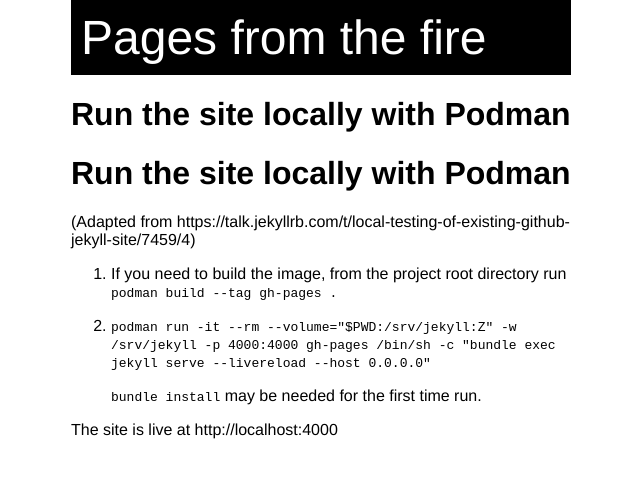
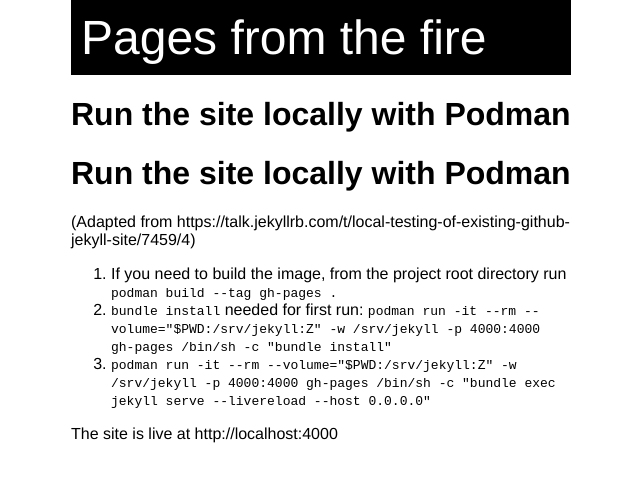
Before and after one commit to kghose/kghose.github.io, a Jekyll site: the page built from runlocally.md, in a window 1280 px wide. Shown: the top 482 px of the page, without its empty margins (319-959 px from the left). Built offline with Jekyll 4.4.1, drawn with Linux system fonts in a browser that asks for light colours; our own code applies the rules of GitHub Pages for plain Markdown files.

Commit message:
Add bundle install command.

```diff
--- a/runlocally.md
+++ b/runlocally.md
@@ -5,8 +5,8 @@ https://talk.jekyllrb.com/t/local-testing-of-existing-github-jekyll-site/7459/4)
 
 1. If you need to build the image, from the project root directory run `podman
    build --tag gh-pages .`
+1. `bundle install` needed for first run:
+   `podman run -it --rm --volume="$PWD:/srv/jekyll:Z" -w /srv/jekyll -p 4000:4000 gh-pages /bin/sh -c "bundle install"`
 1. `podman run -it --rm --volume="$PWD:/srv/jekyll:Z" -w /srv/jekyll -p 4000:4000 gh-pages /bin/sh -c "bundle exec jekyll serve --livereload --host 0.0.0.0"`
 
-   `bundle install` may be needed for the first time run.
-
 The site is live at http://localhost:4000
```
